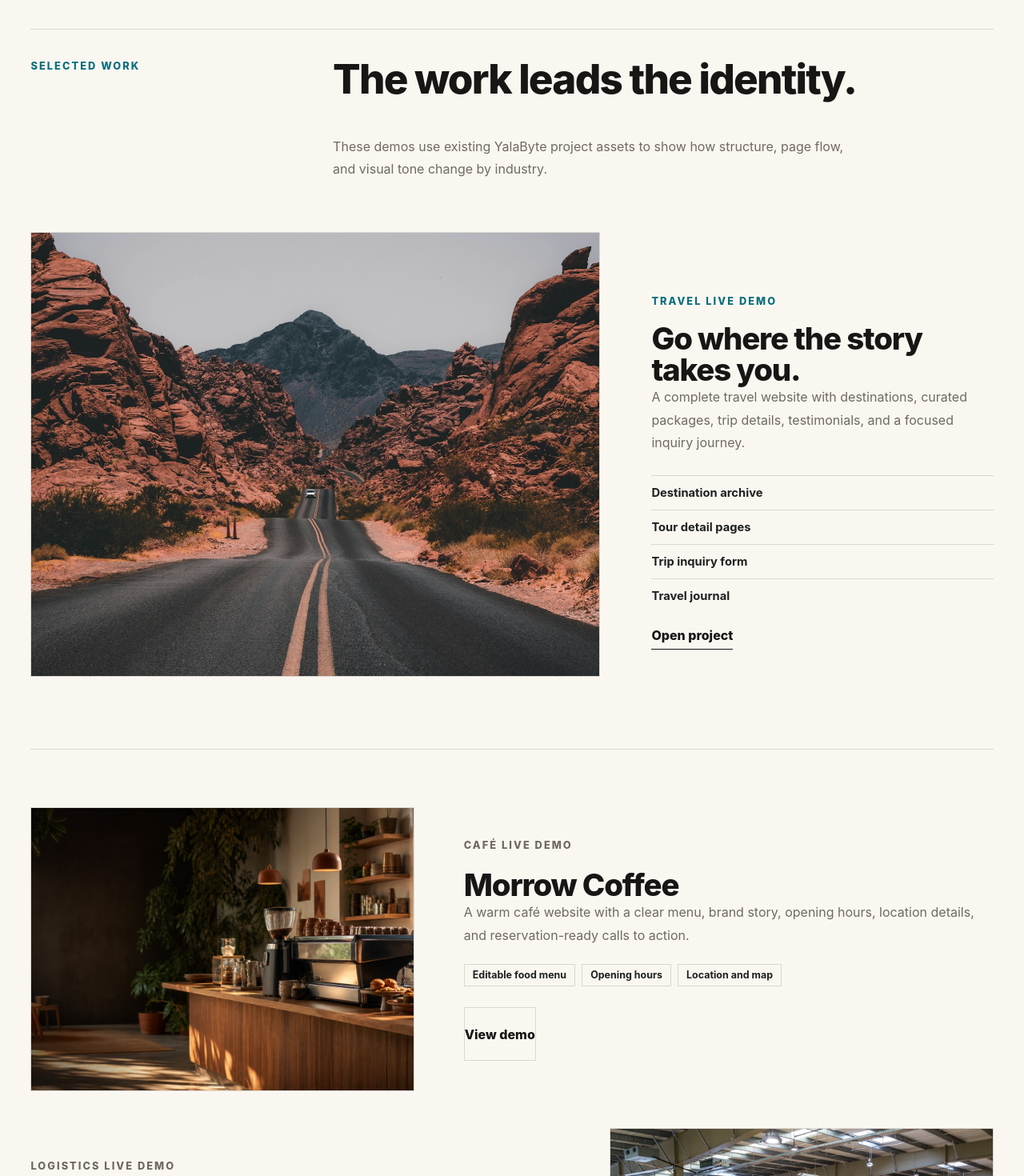
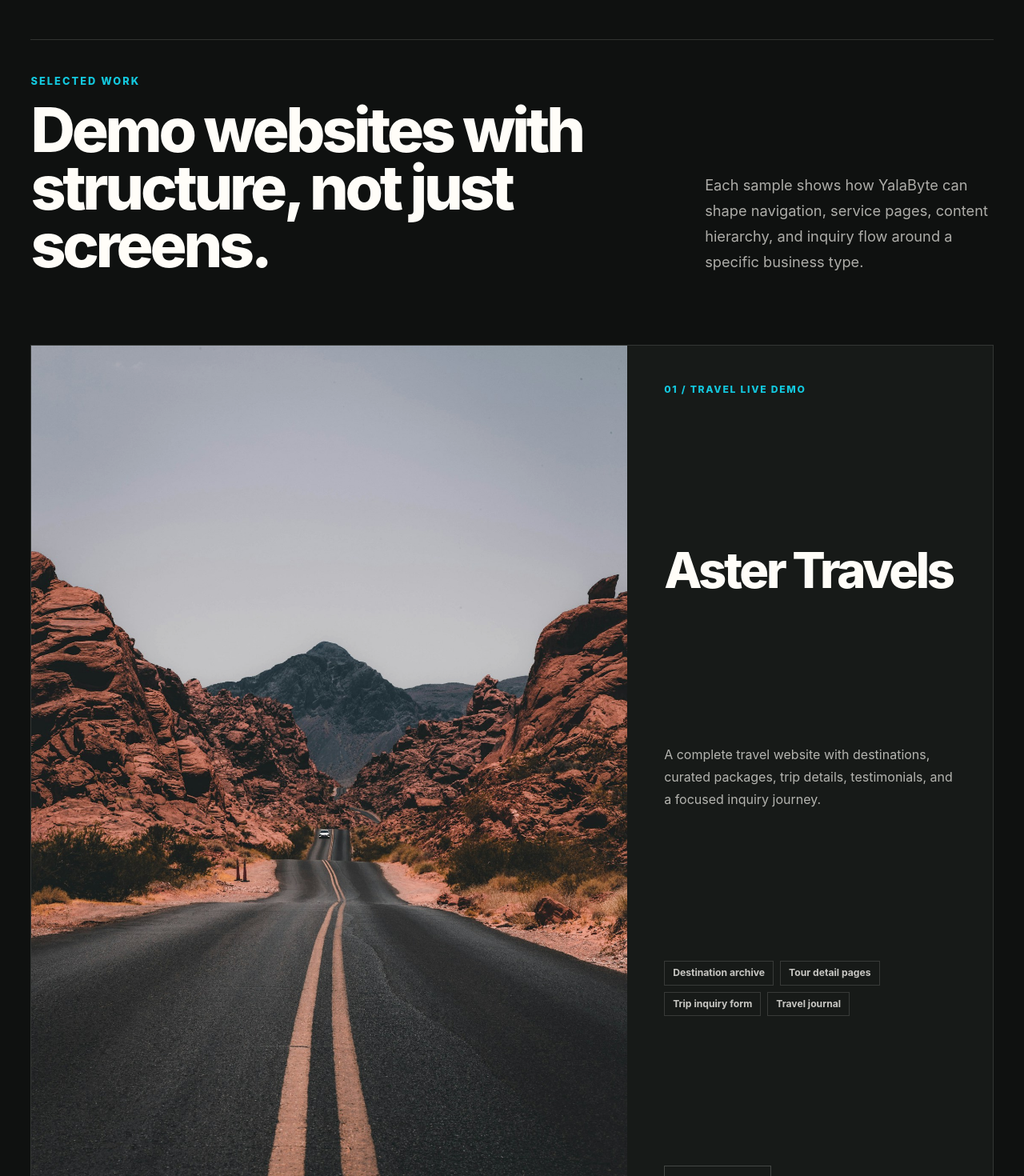
Before and after one commit to SalinBajra/yalabytee, a React (Vite) app in the folder frontend/: page / in a window 1280 px wide. Shown: the part 1000-2470 px from the top of the page at 80% size. Built offline with nearby package versions, Linux system fonts and the light colour scheme; no server answers.

Commit message:
frontend

```diff
--- a/frontend/src/pages/HomePage.jsx
+++ b/frontend/src/pages/HomePage.jsx
@@ -111,52 +111,37 @@ export default function HomePage() {
         </div>
       </section>
 
-      <section className="yb-section yb-work" aria-labelledby="selected-work-title">
+      <section className="yb-home-work" aria-labelledby="selected-work-title">
         <div className="yb-shell">
-          <div className="yb-section-heading yb-reveal">
-            <p className="yb-kicker">Selected work</p>
-            <h2 id="selected-work-title">The work leads the identity.</h2>
+          <div className="yb-home-work__intro yb-reveal">
+            <div>
+              <p className="yb-kicker">Selected work</p>
+              <h2 id="selected-work-title">Demo websites with structure, not just screens.</h2>
+            </div>
             <p>
-              These demos use existing YalaByte project assets to show how structure, page flow, and visual tone change by industry.
+              Each sample shows how YalaByte can shape navigation, service pages, content hierarchy, and inquiry flow around a specific business type.
             </p>
           </div>
 
-          <div className="yb-featured-work yb-reveal">
-            <button type="button" className="yb-featured-work__image" onClick={() => navigateTo(`/portfolio/${featuredProject.slug}`)}>
-              <img src={featuredProject.image} alt={`${featuredProject.title} homepage preview`} loading="lazy" />
-            </button>
-            <div className="yb-featured-work__content">
-              <p className="yb-kicker">{featuredProject.category}</p>
-              <h3>{featuredProject.headline}</h3>
-              <p>{featuredProject.summary}</p>
-              <ul aria-label={`${featuredProject.title} features`}>
-                {featuredProject.features.map((feature) => (
-                  <li key={feature}>{feature}</li>
-                ))}
-              </ul>
-              <button type="button" className="yb-text-link" onClick={() => navigateTo(`/portfolio/${featuredProject.slug}`)}>
-                Open project
-              </button>
-            </div>
-          </div>
-
-          <div className="yb-supporting-work">
-            {supportingProjects.map((project, index) => (
-              <article className="yb-work-row yb-reveal" key={project.slug} style={{ '--reveal-delay': `${index * 90}ms` }}>
-                <button type="button" onClick={() => navigateTo(`/portfolio/${project.slug}`)}>
-                  <img src={project.image} alt={`${project.title} website preview`} loading="lazy" />
-                </button>
-                <div>
-                  <p className="yb-kicker">{project.category}</p>
+          <div className="yb-home-work__grid">
+            {portfolioDemos.map((project, index) => (
+              <article className={`yb-home-case yb-reveal ${index === 0 ? 'is-featured' : ''}`} key={project.slug} style={{ '--reveal-delay': `${index * 90}ms` }}>
+                <div className="yb-home-case__image">
+                  <button type="button" onClick={() => navigateTo(`/portfolio/${project.slug}`)} aria-label={`Open ${project.title}`}>
+                    <img src={project.image} alt={`${project.title} website preview`} loading={index === 0 ? 'eager' : 'lazy'} />
+                  </button>
+                </div>
+                <div className="yb-home-case__content">
+                  <span>{String(index + 1).padStart(2, '0')} / {project.category}</span>
                   <h3>{project.title}</h3>
                   <p>{project.summary}</p>
-                  <ul className="yb-work-row__features" aria-label={`${project.title} capabilities`}>
-                    {project.features.slice(0, 3).map((feature) => (
-                      <li key={feature}>{feature}</li>
+                  <div className="yb-home-case__features">
+                    {project.features.slice(0, index === 0 ? 4 : 3).map((feature) => (
+                      <small key={feature}>{feature}</small>
                     ))}
-                  </ul>
-                  <button type="button" className="yb-text-link" onClick={() => navigateTo(`/portfolio/${project.slug}`)}>
-                    View demo
+                  </div>
+                  <button type="button" onClick={() => navigateTo(`/portfolio/${project.slug}`)}>
+                    View project
                   </button>
                 </div>
               </article>
--- a/frontend/src/styles.css
+++ b/frontend/src/styles.css
@@ -304,6 +304,216 @@
 
   .inner-hero h1 {
     font-size: clamp(2.7rem, 12vw, 3.75rem);
+  }
+}
+
+/* Homepage selected work: replace the weak row layout ------------------- */
+
+.yb-home-work {
+  padding: clamp(78px, 10vw, 150px) 0;
+  background: #0f1110;
+  color: var(--yb-white);
+}
+
+.yb-home-work__intro {
+  display: grid;
+  grid-template-columns: minmax(0, 0.68fr) minmax(300px, 0.32fr);
+  gap: clamp(28px, 6vw, 90px);
+  align-items: end;
+  padding-top: clamp(26px, 4vw, 42px);
+  border-top: 1px solid rgba(255, 253, 248, 0.14);
+}
+
+.yb-home-work__intro .yb-kicker {
+  color: var(--yb-cyan);
+}
+
+.yb-home-work__intro h2 {
+  max-width: 900px;
+  margin: 16px 0 0;
+  color: var(--yb-white);
+  font-size: clamp(3rem, 6vw, 6.2rem);
+  font-weight: 770;
+  line-height: 0.94;
+  letter-spacing: -0.055em;
+}
+
+.yb-home-work__intro > p {
+  margin: 0;
+  color: rgba(255, 253, 248, 0.66);
+  font-size: clamp(1rem, 0.95rem + 0.25vw, 1.14rem);
+  line-height: 1.76;
+}
+
+.yb-home-work__grid {
+  display: grid;
+  grid-template-columns: repeat(12, minmax(0, 1fr));
+  gap: clamp(18px, 2vw, 28px);
+  margin-top: clamp(48px, 7vw, 88px);
+}
+
+.yb-home-case {
+  grid-column: span 6;
+  display: grid;
+  background: #171a18;
+  border: 1px solid rgba(255, 253, 248, 0.12);
+}
+
+.yb-home-case.is-featured {
+  grid-column: span 12;
+  grid-template-columns: minmax(0, 0.62fr) minmax(340px, 0.38fr);
+}
+
+.yb-home-case__image {
+  min-height: 360px;
+  overflow: hidden;
+  background: #050605;
+}
+
+.yb-home-case.is-featured .yb-home-case__image {
+  min-height: clamp(480px, 48vw, 680px);
+}
+
+.yb-home-case__image button {
+  width: 100%;
+  height: 100%;
+  display: block;
+  border: 0;
+  padding: 0;
+  background: transparent;
+  cursor: pointer;
+}
+
+.yb-home-case__image img {
+  width: 100%;
+  height: 100%;
+  object-fit: cover;
+  filter: saturate(0.95) contrast(1.04);
+  transition: transform 700ms var(--yb-ease), filter 500ms var(--yb-ease);
+}
+
+.yb-home-case:hover .yb-home-case__image img {
+  transform: scale(1.035);
+  filter: saturate(1.07) contrast(1.04);
+}
+
+.yb-home-case__content {
+  display: flex;
+  flex-direction: column;
+  justify-content: space-between;
+  gap: 28px;
+  min-height: 360px;
+  padding: clamp(26px, 4vw, 46px);
+}
+
+.yb-home-case__content span {
+  color: var(--yb-cyan);
+  font-size: 0.76rem;
+  font-weight: 850;
+  letter-spacing: 0.14em;
+  text-transform: uppercase;
+}
+
+.yb-home-case__content h3 {
+  max-width: 620px;
+  margin: 0;
+  color: var(--yb-white);
+  font-size: clamp(2.45rem, 4.8vw, 5.2rem);
+  font-weight: 770;
+  line-height: 0.95;
+  letter-spacing: -0.055em;
+}
+
+.yb-home-case:not(.is-featured) .yb-home-case__content h3 {
+  font-size: clamp(2.15rem, 3vw, 3.55rem);
+}
+
+.yb-home-case__content p {
+  max-width: 600px;
+  margin: 0;
+  color: rgba(255, 253, 248, 0.68);
+  font-size: 1rem;
+  line-height: 1.74;
+}
+
+.yb-home-case__features {
+  display: flex;
+  flex-wrap: wrap;
+  gap: 8px;
+}
+
+.yb-home-case__features small {
+  border: 1px solid rgba(255, 253, 248, 0.14);
+  padding: 8px 10px;
+  color: rgba(255, 253, 248, 0.76);
+  font-size: 0.76rem;
+  font-weight: 720;
+  line-height: 1;
+}
+
+.yb-home-case__content button {
+  align-self: flex-start;
+  min-height: 46px;
+  border: 1px solid rgba(255, 253, 248, 0.2);
+  background: transparent;
+  padding: 0 16px;
+  color: var(--yb-white);
+  cursor: pointer;
+  font-weight: 780;
+  transition: transform 220ms var(--yb-ease), border-color 220ms var(--yb-ease), color 220ms var(--yb-ease);
+}
+
+.yb-home-case__content button:hover {
+  transform: translateY(-2px);
+  border-color: var(--yb-cyan);
+  color: var(--yb-cyan);
+}
+
+@media (max-width: 980px) {
+  .yb-home-work__intro,
+  .yb-home-case.is-featured {
+    grid-template-columns: 1fr;
+  }
+
+  .yb-home-case {
+    grid-column: span 12;
+  }
+
+  .yb-home-case__content,
+  .yb-home-case__image,
+  .yb-home-case.is-featured .yb-home-case__image {
+    min-height: auto;
+  }
+
+  .yb-home-case__image {
+    aspect-ratio: 1.28;
+  }
+}
+
+@media (max-width: 640px) {
+  .yb-home-work {
+    padding: 64px 0 82px;
+  }
+
+  .yb-home-work__intro h2 {
+    font-size: clamp(2.65rem, 12vw, 3.9rem);
+  }
+
+  .yb-home-work__grid {
+    gap: 18px;
+  }
+
+  .yb-home-case__image {
+    aspect-ratio: 1.05;
+  }
+
+  .yb-home-case__content {
+    padding: 22px;
+  }
+
+  .yb-home-case__content h3,
+  .yb-home-case:not(.is-featured) .yb-home-case__content h3 {
+    font-size: clamp(2.25rem, 11vw, 3.1rem);
   }
 }
 
```
